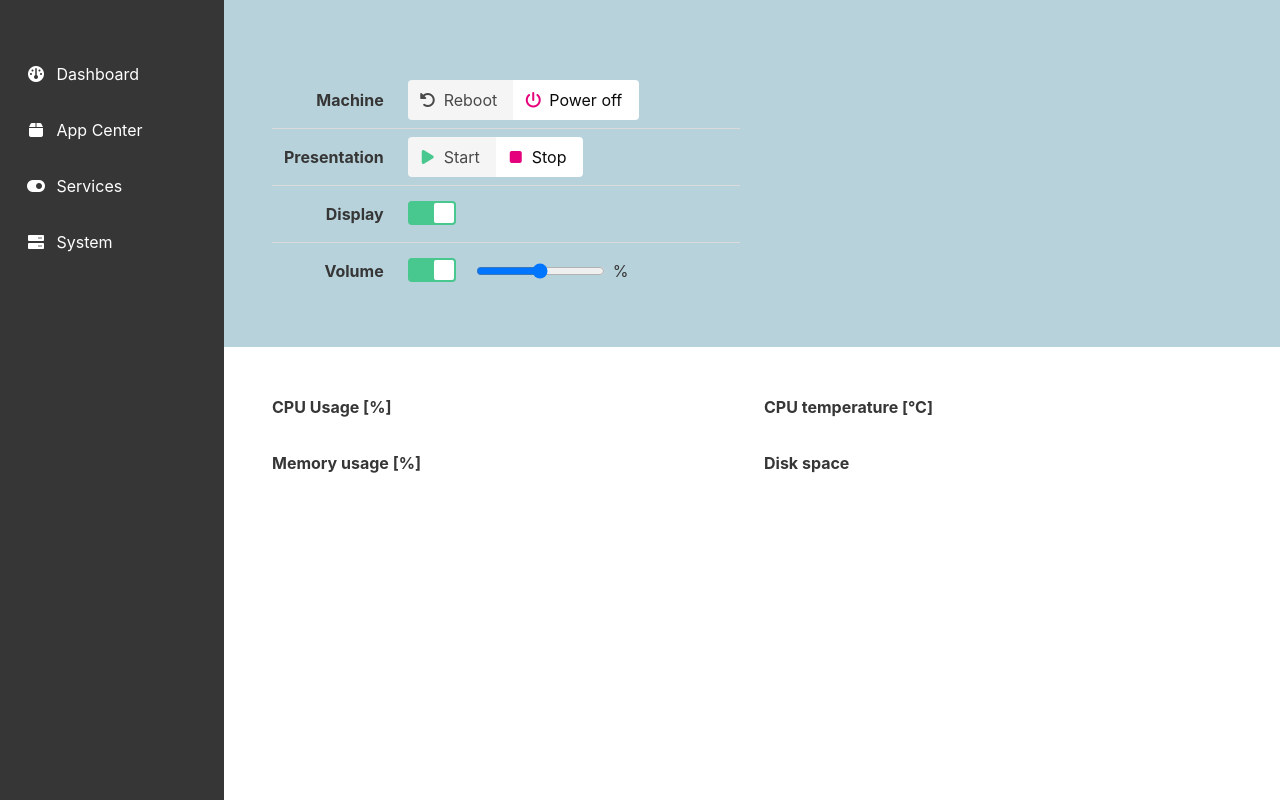
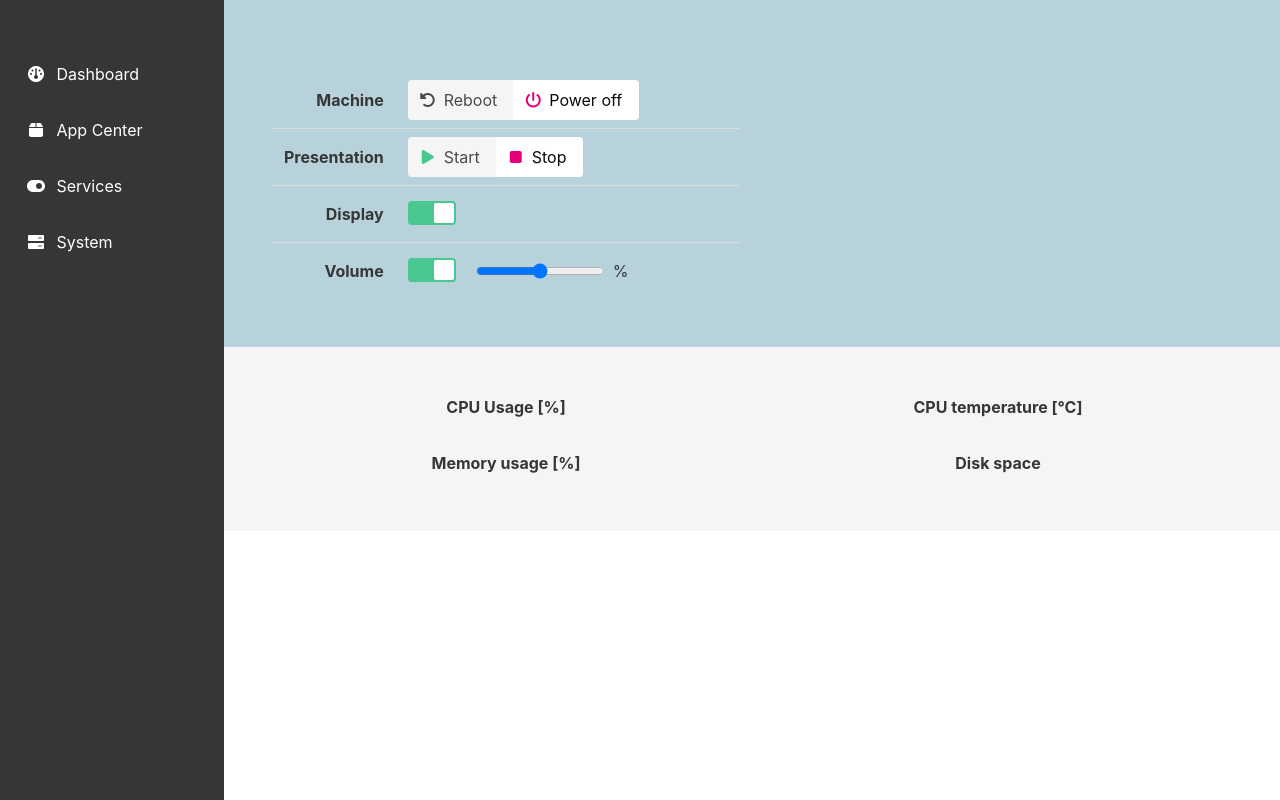
Before and after one commit to Tooloop/Tooloop-Control, a Python web app: template templates/dashboard.html in a window 1280 px wide. Run offline with Jinja, Linux system fonts and the light colour scheme; the template is opened without the code that fills it, so the values that code supplies are empty.

Commit message:
dashboard styling

```diff
--- a/templates/dashboard.html
+++ b/templates/dashboard.html
@@ -138,27 +138,27 @@
     </div>
 </section>
 
-<section class="section" id="usage">
+<section class="section has-background-light" id="usage">
     <div class="container">
 
         <div class="columns">
             <div class="column">
-                <label class="label">CPU Usage [%]</label>
-                <div ref="cpuUsage"></div>
+                <label class="label has-text-centered">CPU Usage [%]</label>
+                <div ref="cpuUsage" class="has-background-white"></div>
             </div>
             <div class="column">
-                <label class="label">CPU temperature [°C]</label>
-                <div ref="cpuTemperature"></div>
+                <label class="label has-text-centered">CPU temperature [°C]</label>
+                <div ref="cpuTemperature" class="has-background-white"></div>
             </div>
         </div>
 
         <div class="columns">
             <div class="column">
-                <label class="label">Memory usage [%]</label>
-                <div ref="memoryUsage"></div>
+                <label class="label has-text-centered">Memory usage [%]</label>
+                <div ref="memoryUsage" class="has-background-white"></div>
             </div>
             <div class="column">
-                <label class="label">Disk space</label>
+                <label class="label has-text-centered">Disk space</label>
                 <div ref="hdUsage"></div>
             </div>
         </div>
```
